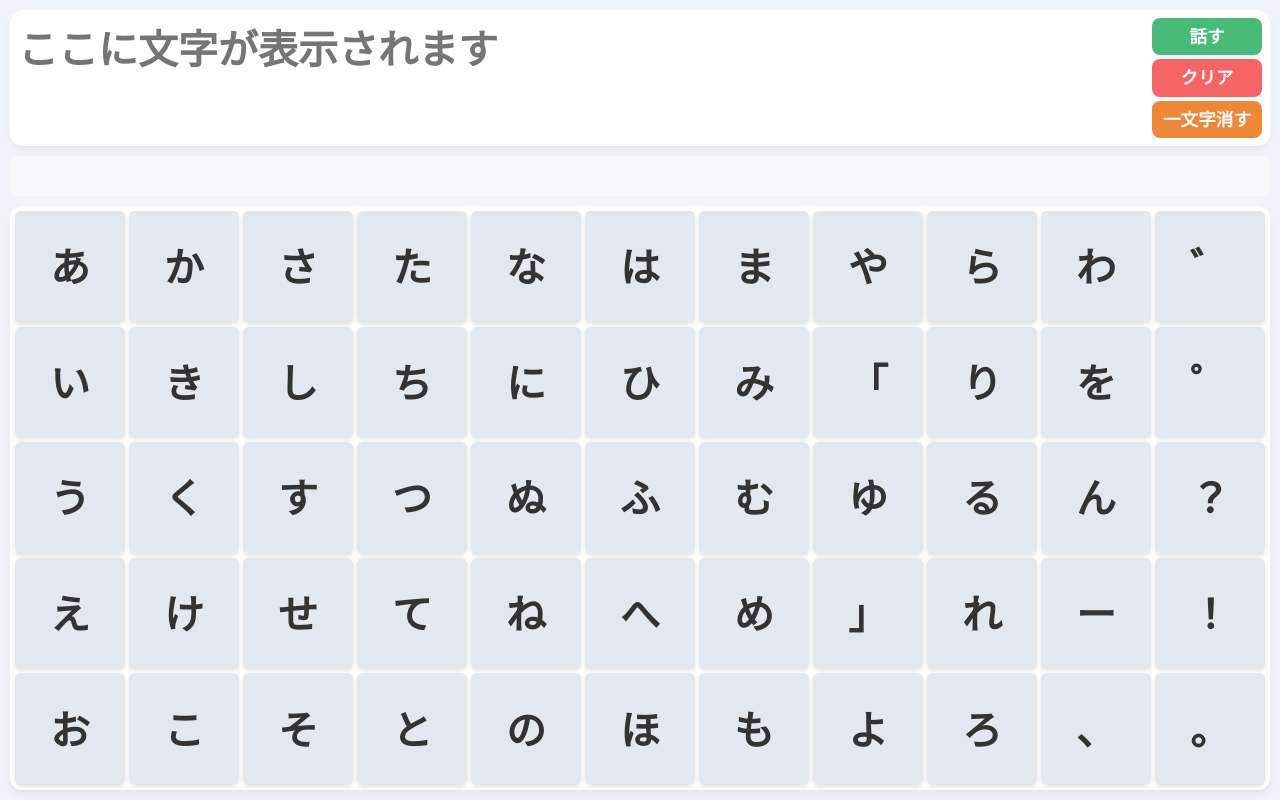
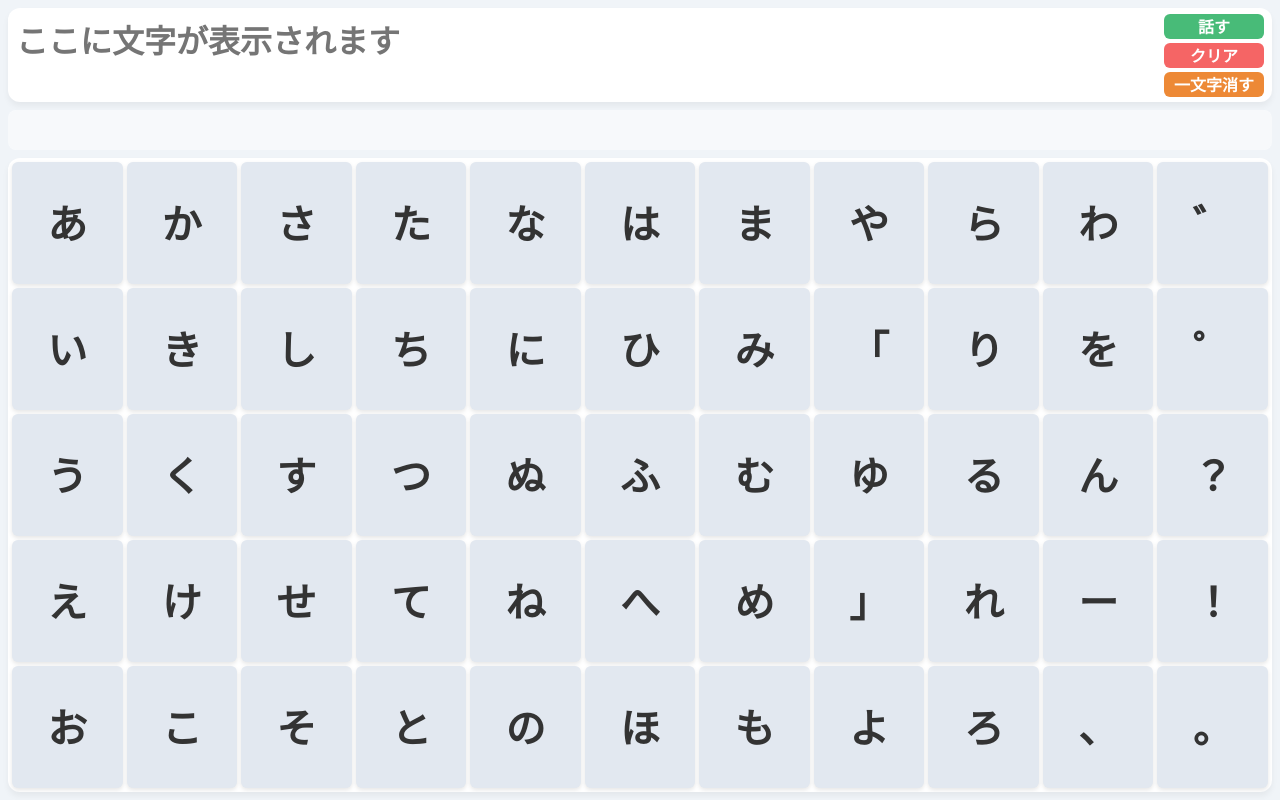
Before and after one commit to satsukirihau-cloud/50onban, a plain HTML site: page index.html in a window 1280 px wide. Drawn offline with Linux system fonts and the light colour scheme.

Commit message:
Add files via upload

```diff
--- a/style.css
+++ b/style.css
@@ -31,17 +31,22 @@ html {
     display: flex;
     flex-direction: column;
     width: 100vw;
-    height: 100vh;
-    padding: 10px;
-    gap: 10px;
+    height: 100dvh;
+    /* Use dynamic viewport height for mobile browsers */
+    padding: 8px;
+    /* Slightly reduced padding */
+    gap: 8px;
 }
 
 /* Display Area (Top) */
 .display-area {
-    flex: 0 0 12%;
-    /* Slightly reduced to give more space to board */
+    flex: 0 0 auto;
+    /* Allow it to size based on content/min-height */
+    height: 12%;
+    /* Target height */
+    min-height: 60px;
     display: flex;
-    gap: 10px;
+    gap: 8px;
     background: var(--board-bg);
     padding: 8px;
     border-radius: 12px;
@@ -50,8 +55,8 @@ html {
 
 #displayText {
     flex: 1;
-    font-size: 2.5rem;
-    /* Larger text */
+    font-size: 2rem;
+    /* Adjusted for better fit */
     border: none;
     background: transparent;
     resize: none;
@@ -59,7 +64,6 @@ html {
     color: var(--text-color);
     font-family: inherit;
     font-weight: 900;
-    /* Extra bold */
 }
 
 .control-buttons {
@@ -67,18 +71,21 @@ html {
     flex-direction: column;
     gap: 4px;
     justify-content: center;
-    min-width: 110px;
+    min-width: 100px;
+    /* Slightly smaller min-width */
 }
 
 .control-btn {
     flex: 1;
     border: none;
-    border-radius: 8px;
-    font-size: 1.1rem;
+    border-radius: 6px;
+    font-size: 1rem;
     font-weight: 800;
     cursor: pointer;
     transition: background 0.2s;
     font-family: inherit;
+    padding: 0;
+    /* Remove default padding to fit text */
 }
 
 .control-btn.speak {
@@ -104,11 +111,10 @@ html {
 /* Suggestion Area */
 .suggestion-area {
     flex: 0 0 40px;
-    /* Fixed height for suggestions */
     display: flex;
     gap: 8px;
     overflow-x: auto;
-    padding: 0 5px;
+    padding: 0 4px;
     align-items: center;
     background: rgba(255, 255, 255, 0.5);
     border-radius: 8px;
@@ -119,8 +125,8 @@ html {
     background: #fff;
     border: 2px solid var(--primary-color);
     border-radius: 20px;
-    padding: 4px 12px;
-    font-size: 1.2rem;
+    padding: 4px 10px;
+    font-size: 1.1rem;
     font-weight: bold;
     color: var(--primary-color);
     cursor: pointer;
@@ -139,12 +145,14 @@ html {
     grid-template-columns: repeat(12, 1fr);
     grid-template-rows: repeat(5, 1fr);
     gap: 4px;
-    /* Reduced gap */
     background: var(--board-bg);
-    padding: 5px;
-    /* Reduced padding */
+    padding: 4px;
     border-radius: 12px;
     box-shadow: 0 4px 6px rgba(0, 0, 0, 0.05);
+    min-height: 0;
+    /* Crucial for nested flex/grid scrolling issues */
+    overflow: hidden;
+    /* Ensure no scrollbars appear */
 }
 
 .char-btn {
```
